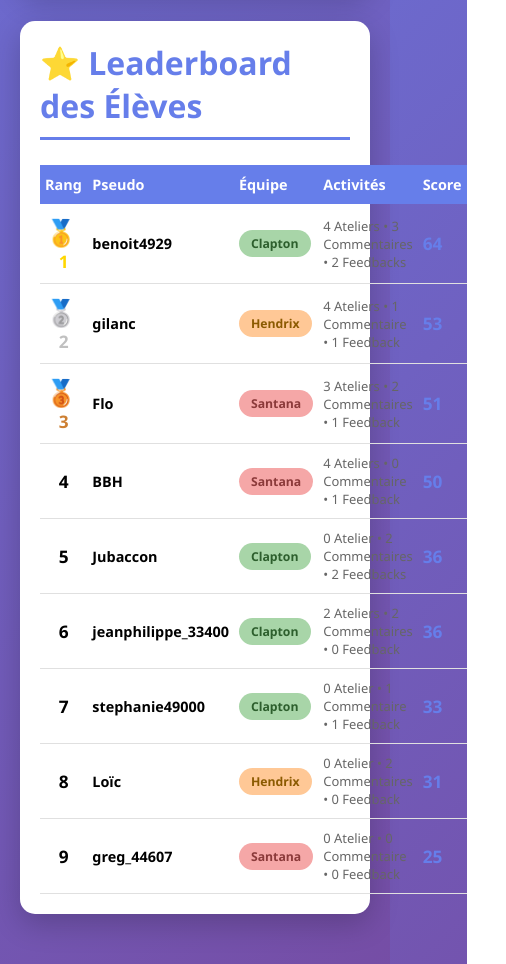
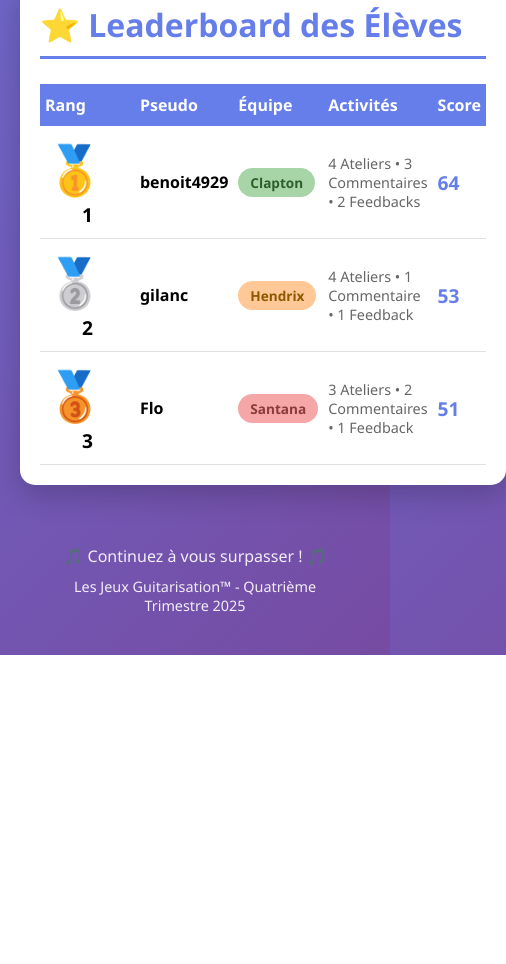
Before and after one commit to samFTN/jeux, a plain HTML site: page index.html in a window 390 px wide. Shown: the part 1036-2000 px from the top of the page, 506 px wide, since content can reach past the window. After the commit the page ends 1691 px from the top, so only its background shows below. Drawn offline with Linux system fonts and the light colour scheme.

Commit message:
Responsive smartphone

```diff
--- a/index.html
+++ b/index.html
@@ -126,11 +126,16 @@
             }
         }
 
+        .content-grid {
+            display: grid;
+            grid-template-columns: 1fr 1fr;
+            gap: 30px;
+        }
+
         .section {
             background: white;
             border-radius: 15px;
             padding: 30px;
-            margin-bottom: 30px;
             box-shadow: 0 10px 30px rgba(0,0,0,0.2);
         }
 
@@ -159,16 +164,6 @@
             background: rgba(255, 255, 255, 0.95);
             border-radius: 12px;
             box-shadow: 0 4px 15px rgba(0,0,0,0.1);
-            transition: transform 0.2s ease, box-shadow 0.2s ease;
-        }
-
-        .podium-item:hover {
-            transform: translateX(5px);
-            box-shadow: 0 6px 20px rgba(0,0,0,0.15);
-        }
-
-        .podium-item:last-child {
-            margin-bottom: 0;
         }
 
         .medal {
@@ -205,23 +200,9 @@
             margin-bottom: 5px;
         }
 
-        .score-podium.gold {
-            color: #f39c12;
-        }
-
-        .score-podium.silver {
-            color: #95a5a6;
-        }
-
-        .score-podium.bronze {
-            color: #e67e22;
-        }
-
-        .score-detail {
-            font-size: 0.85em;
-            color: #95a5a6;
-            font-style: italic;
-        }
+        .score-podium.gold { color: #f39c12; }
+        .score-podium.silver { color: #95a5a6; }
+        .score-podium.bronze { color: #e67e22; }
 
         .leaderboard-table {
             width: 100%;
@@ -242,20 +223,12 @@
             border-bottom: 1px solid #e0e0e0;
         }
 
-        .leaderboard-table tr:hover {
-            background: #f5f5f5;
-        }
-
         .rank {
             font-weight: bold;
             font-size: 1.2em;
             width: 50px;
             text-align: center;
         }
-
-        .rank-1 { color: #FFD700; }
-        .rank-2 { color: #C0C0C0; }
-        .rank-3 { color: #CD7F32; }
 
         .badge {
             display: inline-block;
@@ -270,65 +243,26 @@
         .badge-santana { background: #f5a7a7; color: #8b3a3a; }
         .badge-hendrix { background: #ffc896; color: #8b5a00; }
 
-        .score-cell {
-            font-weight: bold;
-            font-size: 1.2em;
-            color: #667eea;
+        .score-cell { font-weight: bold; font-size: 1.2em; color: #667eea; }
+        .activities { font-size: 0.9em; color: #666; }
+
+        footer { text-align: center; color: white; margin-top: 40px; padding: 20px; opacity: 0.9; }
+
+        /* ===== MOBILE ===== */
+        @media (max-width: 992px) {
+            .content-grid {
+                grid-template-columns: 1fr; /* Une seule colonne sur tablettes et smartphones */
+                gap: 20px;
             }
 
-        .activities {
-            font-size: 0.9em;
-            color: #666;
-        }
-
-        footer {
-            text-align: center;
-            color: white;
-            margin-top: 40px;
-            padding: 20px;
-            opacity: 0.9;
-        }
-
-        .medal {
-            font-size: 1.5em;
-            margin-right: 5px;
+            .section { padding: 20px; }
         }
 
         @media (max-width: 768px) {
-            header h1 {
-                font-size: 2em;
-            }
-
-            .section {
-                padding: 20px;
-            }
-
-            .leaderboard-table {
-                font-size: 0.9em;
-            }
-
-            .leaderboard-table th,
-            .leaderboard-table td {
-                padding: 10px 5px;
-            }
-
-            .months-progress {
-                gap: 5px;
-            }
-
-            .month-name {
-                font-size: 0.75em;
-            }
-
-            .month-dot {
-                width: 35px;
-                height: 35px;
-                font-size: 1em;
-            }
-
-            .month-connector {
-                width: 20px;
-            }
+            header h1 { font-size: 2em; }
+            .month-dot { width: 35px; height: 35px; font-size: 1em; }
+            .month-name { font-size: 0.75em; }
+            .leaderboard-table th, .leaderboard-table td { padding: 10px 5px; }
         }
     </style>
 </head>
@@ -370,7 +304,6 @@
                             <div class="score-detail">(169 × ¾)</div>
                         </div>
                     </div>
-
                     <div class="podium-item">
                         <div class="medal">🥈</div>
                         <div class="team-info">
@@ -381,7 +314,6 @@
                             <div class="score-podium silver">126</div>
                         </div>
                     </div>
-
                     <div class="podium-item">
                         <div class="medal">🥉</div>
                         <div class="team-info">
@@ -429,50 +361,9 @@
                             <td class="activities">3 Ateliers • 2 Commentaires • 1 Feedback</td>
                             <td class="score-cell">51</td>
                         </tr>
-                    <tr>
-                        <td class="rank">4</td>
-                        <td><strong>BBH</strong></td>
-                        <td><span class="badge badge-santana">Santana</span></td>
-                        <td class="activities">4 Ateliers • 0 Commentaire • 1 Feedback</td>
-                        <td class="score-cell">50</td>
-                    </tr>
-                    <tr>
-                        <td class="rank">5</td>
-                        <td><strong>Jubaccon</strong></td>
-                        <td><span class="badge badge-clapton">Clapton</span></td>
-                        <td class="activities">0 Atelier • 2 Commentaires • 2 Feedbacks</td>
-                        <td class="score-cell">36</td>
-                    </tr>
-                    <tr>
-                        <td class="rank">6</td>
-                        <td><strong>jeanphilippe_33400</strong></td>
-                        <td><span class="badge badge-clapton">Clapton</span></td>
-                        <td class="activities">2 Ateliers • 2 Commentaires • 0 Feedback</td>
-                        <td class="score-cell">36</td>
-                    </tr>
-                    <tr>
-                        <td class="rank">7</td>
-                        <td><strong>stephanie49000</strong></td>
-                        <td><span class="badge badge-clapton">Clapton</span></td>
-                        <td class="activities">0 Atelier • 1 Commentaire • 1 Feedback</td>
-                        <td class="score-cell">33</td>
-                    </tr>
-                    <tr>
-                        <td class="rank">8</td>
-                        <td><strong>Loïc</strong></td>
-                        <td><span class="badge badge-hendrix">Hendrix</span></td>
-                        <td class="activities">0 Atelier • 2 Commentaires • 0 Feedback</td>
-                        <td class="score-cell">31</td>
-                    </tr>
-                    <tr>
-                        <td class="rank">9</td>
-                        <td><strong>greg_44607</strong></td>
-                        <td><span class="badge badge-santana">Santana</span></td>
-                        <td class="activities">0 Atelier • 0 Commentaire • 0 Feedback</td>
-                        <td class="score-cell">25</td>
-                    </tr>
                     </tbody>
                 </table>
+            </div>
         </div>
 
         <footer>
```
Lines whose indentation alone changed are shown as unchanged.
